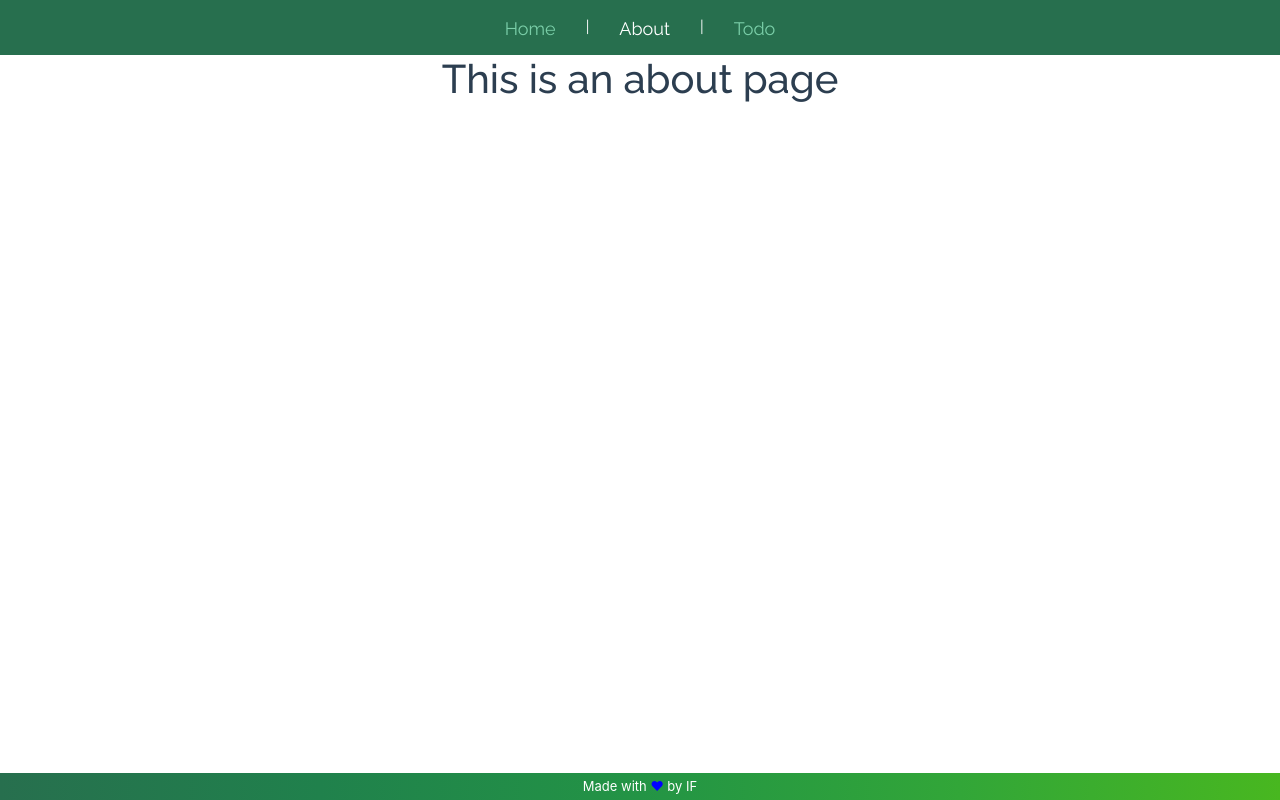
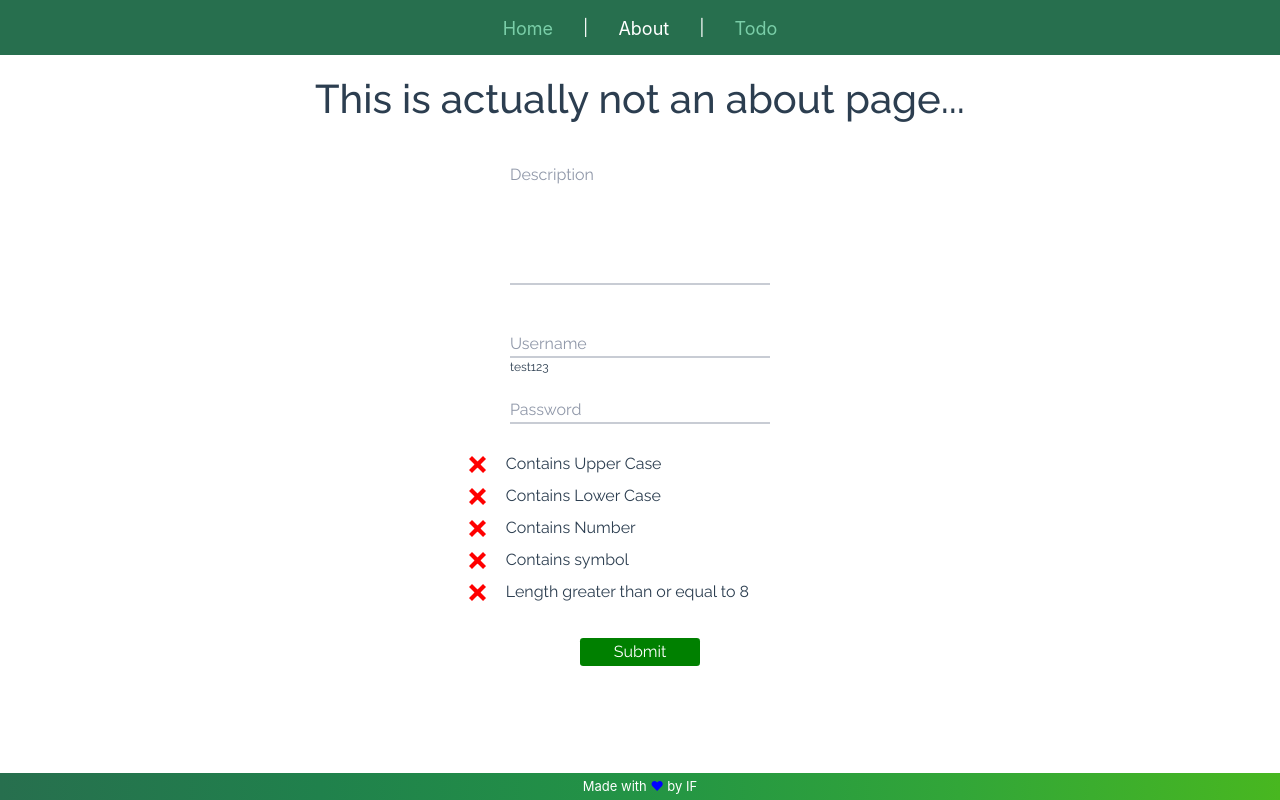
Before and after one commit to irawanfirmansyah/Todo-App, a Vue app: page /about in a window 1280 px wide. Built offline with nearby package versions, Linux system fonts and the light colour scheme; what vue-sweetalert2 would draw is missing.

Commit message:
custom input feature with password regex checker, revamp todo's form

```diff
--- a/db.json
+++ b/db.json
@@ -1,24 +1,19 @@
 {
   "todos": [
     {
-      "description": "First todo in June 26, 2019",
-      "date": "2019-06-26",
-      "id": "_pdtctr85g"
+      "description": "Lets add some todo",
+      "date": "2019-01-01",
+      "id": "_fkrn57jcv"
     },
     {
-      "description": "asdasdasdsa",
-      "date": "2019-07-03",
-      "id": "_2q5y7ap2d"
+      "description": "2nd todo please",
+      "date": "2019-01-31",
+      "id": "_wft7dyiw8"
     },
     {
-      "description": "asdsadsadasda",
-      "date": "2019-07-03",
-      "id": "_d1wzpmceo"
-    },
-    {
-      "description": "safsfwdqwdwqd",
-      "date": "2019-07-03",
-      "id": "_risyzvxhe"
+      "description": "3rd todo would be okay, right?",
+      "date": "2019-12-31",
+      "id": "_jlbqsq36s"
     }
   ]
 }
--- a/src/App.vue
+++ b/src/App.vue
@@ -1,6 +1,5 @@
 <template>
   <div id="appWrapper">
-    <div id="app">
     <header>
       <nav>
         <div class="navbar-container">
@@ -20,6 +19,7 @@
         </div>
       </nav>
     </header>
+    <div id="app">
       <div id="main">
         <transition name="fade" mode="out-in">
           <router-view />
@@ -149,7 +149,8 @@ nav a.router-link-exact-active {
   transition: opacity 0.3s ease;
 }
 
-.fade-enter, .fade-leave-to{
+.fade-enter,
+.fade-leave-to {
   opacity: 0;
 }
 </style>
--- a/src/components/TodoComponents/FormTodo.vue
+++ b/src/components/TodoComponents/FormTodo.vue
@@ -1,8 +1,44 @@
 <template>
-  <b-form class="form-col" @submit="submitMethod">
+  <form @submit="submitMethod">
+    <div class="input-container">
+      <label class="label" for="todoDescription">
+        <input
+          placeholder=" "
+          class="input"
+          id="todoDescription"
+          v-model="todoObj.description"
+          type="text"
+          pattern=".{10,50}"
+          required
+        />
+        <span class="placeholder">Username</span>
+        <span class="border-label"></span>
+        <p class="input-length">{{todoObj.description.length}} out of 50 characters</p>
+      </label>
+    </div>
+    <div class="input-container">
+      <label class="label" for="date">
+        <input
+          placeholder=" "
+          class="input"
+          id="date"
+          v-model="todoObj.date"
+          type="date"
+          pattern=".{10,50}"
+          required
+        />
+        <span class="placeholder">Date</span>
+        <span class="border-label"></span>
+      </label>
+    </div>
+    <button class="c-btn" type="submit">
+      <span>Add</span>
+    </button>
+  </form>
+  <!-- <b-form class="form-col" @submit="submitMethod">
     <div v-if="isLoading">
       <div>Loading ...</div>
-      <!-- <pulse-loader :loading="true"></pulse-loader> -->
+      <pulse-loader :loading="true"></pulse-loader>
     </div>
     <div v-else>
       <b-form-group label="Todo description">
@@ -26,11 +62,11 @@
           aria-required="true"
         ></b-form-input>
       </b-form-group>
-      <button class="btn-todo" type="submit">
+      <button class="c-btn" type="submit">
         <span>Add</span>
       </button>
     </div>
-  </b-form>
+  </b-form>-->
 </template>
 
 <script>
@@ -63,7 +99,7 @@ export default {
   border: 1px solid rgba(139, 140, 133, 0.56);
   background-color: #f1f0f0e7;
 }
-.btn-todo {
+.c-btn {
   background: #008000;
   color: white;
   transition: 0.5s;
@@ -72,9 +108,15 @@ export default {
   height: auto;
   padding: 2px 10px;
   border-radius: 0.2rem;
+  margin: 10px auto;
 }
 
-.btn-todo:hover {
+.c-btn:hover {
   background: #4ca64c;
 }
+
+.label .input-length {
+  position: absolute;
+  font-size: 12px;
+}
 </style>
--- a/src/views/About.vue
+++ b/src/views/About.vue
@@ -1,5 +1,253 @@
 <template>
   <div class="about">
-    <h1>This is an about page</h1>
+    <h1>This is actually not an about page...</h1>
+    <div class="input-container">
+      <label class="label" for="inputTxtArea">
+        <textarea rows="5" class="input" placeholder=" " v-model="txtAreaInput" id="inputTxtArea"></textarea>
+        <span class="placeholder">Description</span>
+        <span class="border-label border-label__txt-area"></span>
+        <span class="error-msg">Username must at least 5 characters and max 16 characters</span>
+      </label>
+    </div>
+    <div class="input-container">
+      <label class="label" for="inputUsername">
+        <input
+          placeholder=" "
+          class="input"
+          id="inputUsername"
+          v-model="usernameInput"
+          @input="handleInput"
+          type="text"
+          pattern=".{5,16}"
+        />
+        <span class="placeholder">Username</span>
+        <span class="border-label"></span>
+        <p class="input-length">test123</p>
+      </label>
+    </div>
+    <div class="input-container">
+      <label class="label" for="inputPassword">
+        <input
+          placeholder=" "
+          class="input"
+          id="inputPassword"
+          v-model="passwordInput"
+          @input="handleInput"
+          type="password"
+        />
+        <span class="placeholder">Password</span>
+        <span class="border-label"></span>
+      </label>
+    </div>
+    <div class="valid-container">
+      <ul class="valid__ul">
+        <li class="valid__li">
+          <div class="flex-middle">
+            <div class="valid__img-bckgrd" v-bind:class="{checked: containsUpperCase}"></div>
+            <div>Contains Upper Case</div>
+          </div>
+        </li>
+        <li class="valid__li">
+          <div class="flex-middle">
+            <div class="valid__img-bckgrd" v-bind:class="{checked: containsLowerCase}"></div>
+            <div>Contains Lower Case</div>
+          </div>
+        </li>
+        <li class="valid__li">
+          <div class="flex-middle">
+            <div class="valid__img-bckgrd" v-bind:class="{checked: containsNumber}"></div>
+            <div>Contains Number</div>
+          </div>
+        </li>
+        <li class="valid__li">
+          <div class="flex-middle">
+            <div class="valid__img-bckgrd" v-bind:class="{checked: containsSymbol}"></div>
+            <div>Contains symbol</div>
+          </div>
+        </li>
+        <li class="valid__li">
+          <div class="flex-middle">
+            <div class="valid__img-bckgrd" v-bind:class="{checked: inputLengthValid}"></div>
+            <div>Length greater than or equal to 8</div>
+          </div>
+        </li>
+      </ul>
+    </div>
+    <button class="c-btn" @click="handleClick">Submit</button>
   </div>
 </template>
+
+<script>
+export default {
+  name: "About",
+  data() {
+    return {
+      usernameInput: "",
+      passwordInput: "",
+      txtAreaInput: ""
+    };
+  },
+  methods: {
+    handleInput(e) {
+      var regex = /(?!^[0-9]*$)(?!^[a-zA-Z]*$)^([a-zA-Z0-9]{6,15})$/;
+      // At least one Upper Case, one Lower Case, one Number, and one Symbol Regex
+      var regex1 = /^(?=.*[a-z])(?=.*[A-Z])(?=.*[0-9])(?=.*\W)(?=.{8,})/;
+      // console.log(e.target.value.match(regex1));
+      // console.log(!e.target.value.match(regex0));
+      // console.log(e.target.value);
+      console.log(this.usernameInput);
+      console.log(this.passwordInput);
+    },
+    handleClick() {
+      alert(
+        `Username : ${this.usernameInput}\nPassword : ${this.passwordInput}\nDescription : ${this.txtAreaInput}`
+      );
+    }
+  },
+  computed: {
+    containsUpperCase: function() {
+      var regexUpperCase = /(?=.*[A-Z])/;
+      return this.passwordInput.match(regexUpperCase);
+    },
+    containsLowerCase: function() {
+      var regexLowerCsae = /(?=.*[a-z])/;
+      return this.passwordInput.match(regexLowerCsae);
+    },
+    containsNumber: function() {
+      var regexNumber = /(?=.*[0-9])/;
+      return this.passwordInput.match(regexNumber);
+    },
+    containsSymbol: function() {
+      var regexSymbol = /(?=.*\W)/;
+      return this.passwordInput.match(regexSymbol);
+    },
+    inputLengthValid: function() {
+      return this.passwordInput.length >= 8;
+    }
+  }
+};
+</script>
+
+<style>
+.about h1 {
+  margin: 20px 0;
+}
+
+.error-msg {
+  display: none;
+  font-size: 12px;
+  color: red;
+  font-weight: 500;
+}
+
+.input-container {
+  padding-top: 20px;
+  padding-bottom: 20px;
+}
+
+:invalid ~ .error-msg {
+  display: block;
+}
+
+.label {
+  position: relative;
+  width: 100%;
+  max-width: 260px;
+  margin: 0px 20px;
+}
+
+.label .placeholder {
+  position: absolute;
+  left: 0;
+  font-size: 16px;
+  color: #9098a9;
+  transition: all 0.2s ease;
+  transform-origin: 0 0;
+}
+
+.label .border-label {
+  position: absolute;
+  bottom: 0;
+  left: 0;
+  height: 2px;
+  width: 100%;
+  background-color: #276f4e;
+  transform: scaleX(0);
+  transform-origin: 0 0;
+  transition: all 0.15s ease;
+}
+
+.label textarea {
+  resize: none;
+}
+
+.border-label__txt-area {
+  margin-bottom: 0.4em;
+}
+
+.label .input {
+  width: 100%;
+  height: auto;
+  border: 0;
+  background: none;
+  border-radius: 0;
+  border-bottom: 2px solid #c8ccd4;
+  transition: all 0.15s ease;
+}
+
+.label .input:hover {
+  background-color: #f9f9fa;
+}
+
+.label .input:focus {
+  background: none;
+  outline: none;
+}
+
+.label .input:not(:placeholder-shown) + span {
+  transform: translateY(-18px) scale(0.75);
+}
+
+.label .input:focus + span {
+  color: #276f4e;
+  transform: translateY(-18px) scale(0.75);
+}
+
+.label .input:focus ~ .border-label {
+  transform: scaleX(1);
+}
+
+.valid-container {
+  display: flex;
+  justify-content: center;
+}
+
+.valid__ul {
+  list-style: none;
+  width: 33%;
+}
+
+.valid__img-bckgrd {
+  background-image: url("../assets/xed-trpt.png");
+  background-size: 100%;
+  height: 17px;
+  width: 17px;
+  background-repeat: no-repeat;
+  margin: 0 20px;
+}
+
+.valid__li {
+  display: flex;
+  margin: 8px 0;
+  padding: 0px 20px;
+}
+
+.checked {
+  background-image: url("../assets/checked-trpt.png");
+}
+
+.flex-middle {
+  display: flex;
+  align-items: center;
+}
+</style>
--- a/src/views/Todo.vue
+++ b/src/views/Todo.vue
@@ -4,11 +4,10 @@
       <h1>Todo App</h1>
     </div>
     <b-row class="justify-content-md-center">
-      <b-col cols="4">
+      <b-col cols="5">
         <h4>Add your todo here</h4>
         <FormTodo :loading="loading" :todoObj="todoObj" v-on:submitForm="addTodoMethod" />
       </b-col>
-      <div class="vertical-line"></div>
       <b-col cols="7">
         <h4>List of Activity</h4>
         <!-- Show a message there's no ToDo added yet -->
@@ -166,8 +165,7 @@ div[class*="col"] h4 {
 }
 
 .todo-title{
-  margin: 20px auto;
-  border-bottom: 1px solid rgb(219, 207, 207);
+  margin: 30px auto;
 }
 
 </style>
```
Also changed, not shown: src/assets/checked-trpt.png (added), src/assets/xed-trpt.png (added). Lines whose indentation alone changed are shown as unchanged.
